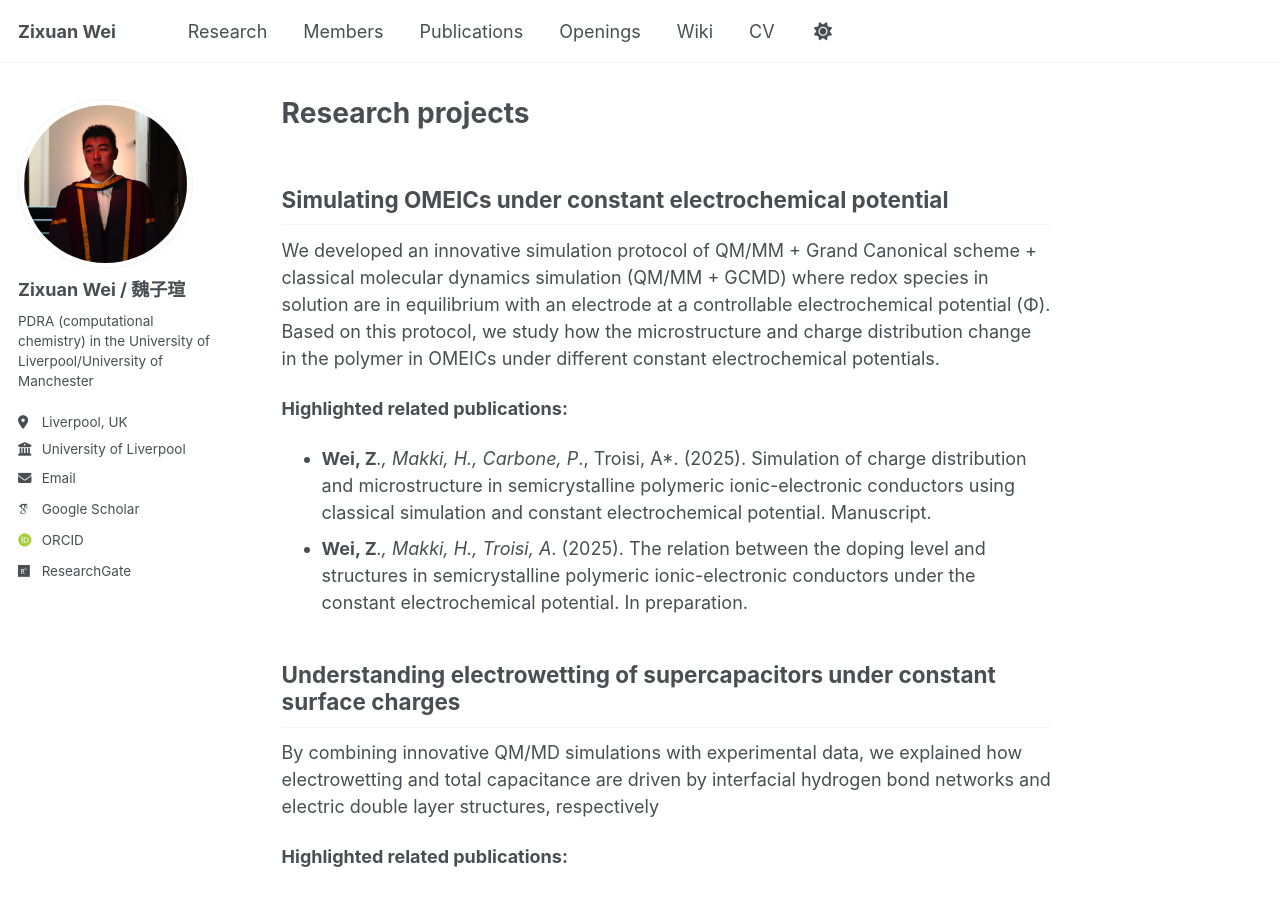
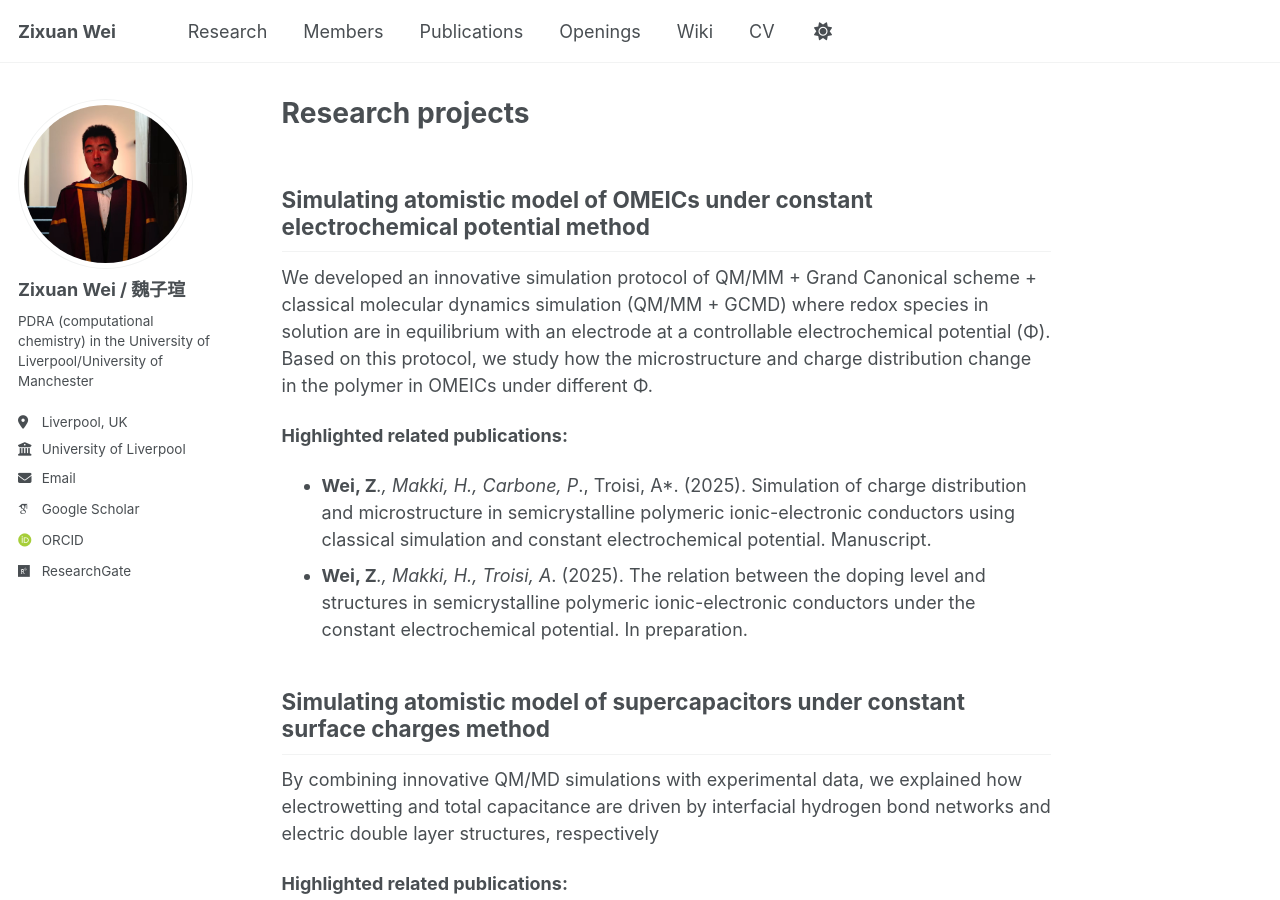
Before and after one commit to Zixuan-Wei/Zixuan-Wei.github.io, a Jekyll site: the page built from _pages/research.md, in a window 1280 px wide and 900 px high. Built offline with Jekyll 4.4.1, drawn with Linux system fonts in a browser that asks for light colours; some web fonts are replaced.

Commit message:
Update research.md

```diff
--- a/_pages/research.md
+++ b/_pages/research.md
@@ -4,14 +4,14 @@ title: "Research projects"
 author_profile: true
 ---
 
-## Simulating OMEICs under constant electrochemical potential
-We developed an innovative simulation protocol of QM/MM + Grand Canonical scheme + classical molecular dynamics simulation (QM/MM + GCMD) where redox species in solution are in equilibrium with an electrode at a controllable electrochemical potential (Φ). Based on this protocol, we study how the microstructure and charge distribution change in the polymer in OMEICs under different constant electrochemical potentials.
+## Simulating atomistic model of OMEICs under constant electrochemical potential method
+We developed an innovative simulation protocol of QM/MM + Grand Canonical scheme + classical molecular dynamics simulation (QM/MM + GCMD) where redox species in solution are in equilibrium with an electrode at a controllable electrochemical potential (Φ). Based on this protocol, we study how the microstructure and charge distribution change in the polymer in OMEICs under different Φ.
 
 **Highlighted related publications:**
 - **Wei, Z***., Makki, H., Carbone, P*., Troisi, A*. (2025). Simulation of charge distribution and microstructure in semicrystalline polymeric ionic-electronic conductors using classical simulation and constant electrochemical potential. Manuscript.
 - **Wei, Z***., Makki, H., Troisi, A*. (2025). The relation between the doping level and structures in semicrystalline polymeric ionic-electronic conductors under the constant electrochemical potential. In preparation.
 
-## Understanding electrowetting of supercapacitors under constant surface charges
+## Simulating atomistic model of supercapacitors under constant surface charges method
 By combining innovative QM/MD simulations with experimental data, we explained how electrowetting and total capacitance are driven by interfacial hydrogen bond networks and electric double layer structures, respectively
 
 **Highlighted related publications:**
```
